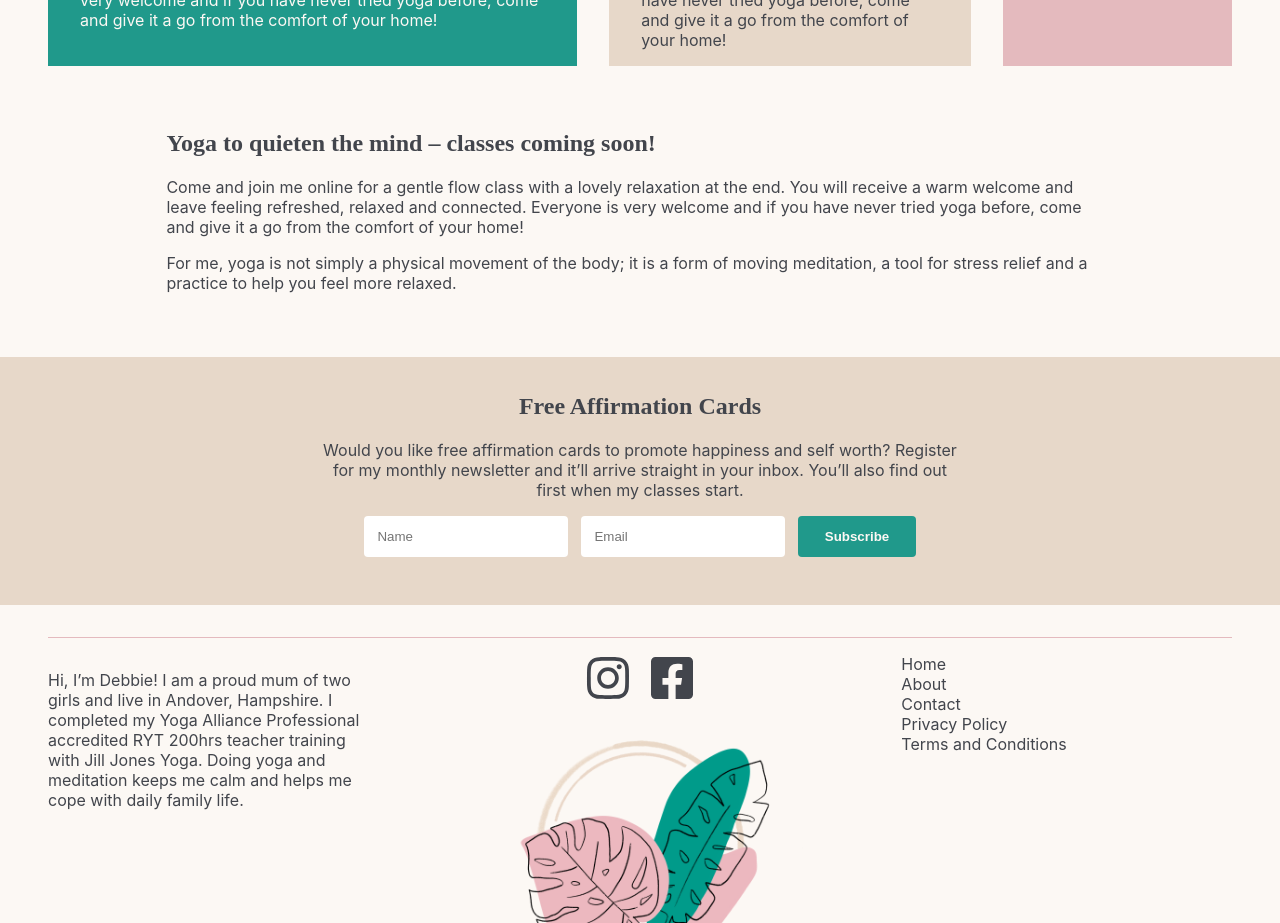
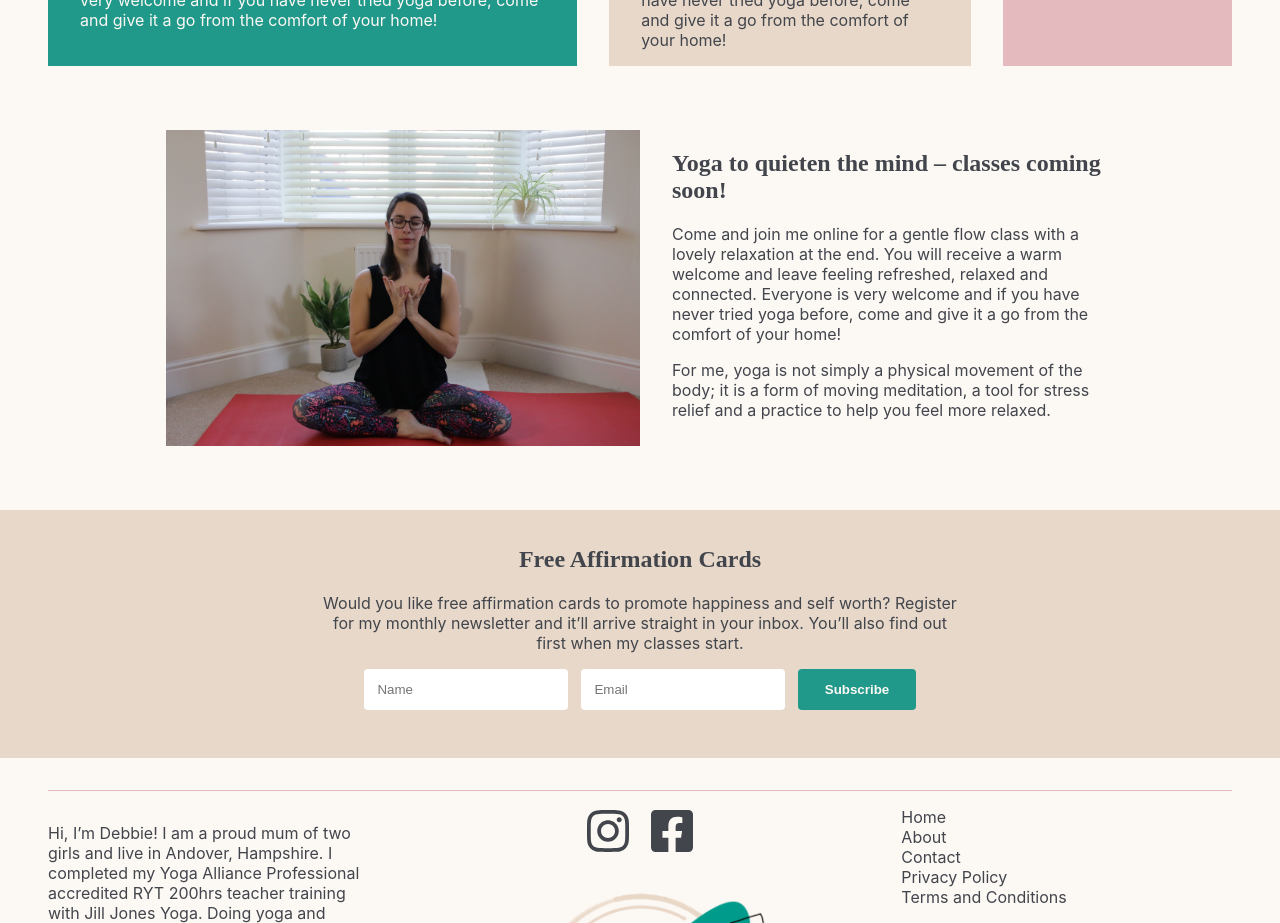
Before and after one commit to hellodeborahuk/yoga-website, a React (Create React App) app: page / in a window 1280 px wide. Shown: the part 700-1623 px from the top of the page. Built offline with nearby package versions, Linux system fonts and the light colour scheme; a web font is replaced by a local one.

Commit message:
Added image

```diff
--- a/src/App.css
+++ b/src/App.css
@@ -127,6 +127,19 @@ button {
 .info-overview {
   width: 80%;
   margin: 4em auto;
+  display: flex;
+  gap: 2em;
+}
+
+
+.info-overview-copy {
+  display: block;
+ flex-basis: 150px;
+  flex-grow: 1;
+}
+
+.info-overview img {
+width: 50%;
 }
 
 /* MAILING LIST */
--- a/src/components/Info.js
+++ b/src/components/Info.js
@@ -28,19 +28,22 @@ export default function Info() {
         </div>
       </div>
       <div className="info-overview">
+        <img src="./images/easy-pose-yoga-2.jpg" alt="yoga easy pose" />
+        <div className="info-overview-copy">
           <h2>Yoga to quieten the mind – classes coming soon!</h2>
           <p>
             Come and join me online for a gentle flow class with a lovely
             relaxation at the end. You will receive a warm welcome and leave
-          feeling refreshed, relaxed and connected. Everyone is very welcome and
-          if you have never tried yoga before, come and give it a go from the
-          comfort of your home!
+            feeling refreshed, relaxed and connected. Everyone is very welcome
+            and if you have never tried yoga before, come and give it a go from
+            the comfort of your home!
           </p>
           <p>
             For me, yoga is not simply a physical movement of the body; it is a
-          form of moving meditation, a tool for stress relief and a practice to
-          help you feel more relaxed.
+            form of moving meditation, a tool for stress relief and a practice
+            to help you feel more relaxed.
           </p>
+        </div>
       </div>
     </>
   );
--- a/src/components/Nav.js
+++ b/src/components/Nav.js
@@ -8,7 +8,6 @@ export default function Nav() {
             </div>
             <h1>Debbie Dann Yoga</h1>
             <div className="right-nav">
-                <a href="/">Manage Account</a>
                 <button>Book your class</button>
             </div>
         </nav>
```
Also changed, not shown: public/images/easy-pose-yoga-2.jpg (added). Lines whose indentation alone changed are shown as unchanged.
